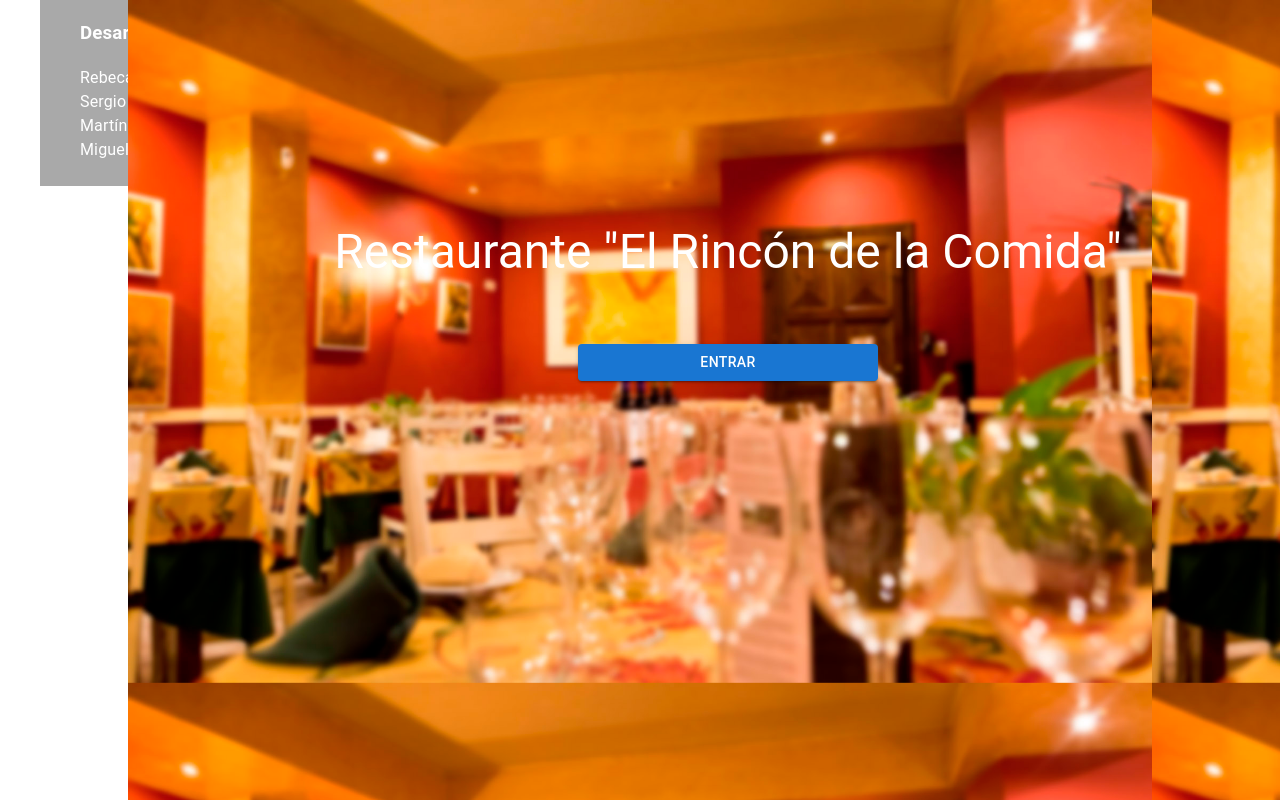
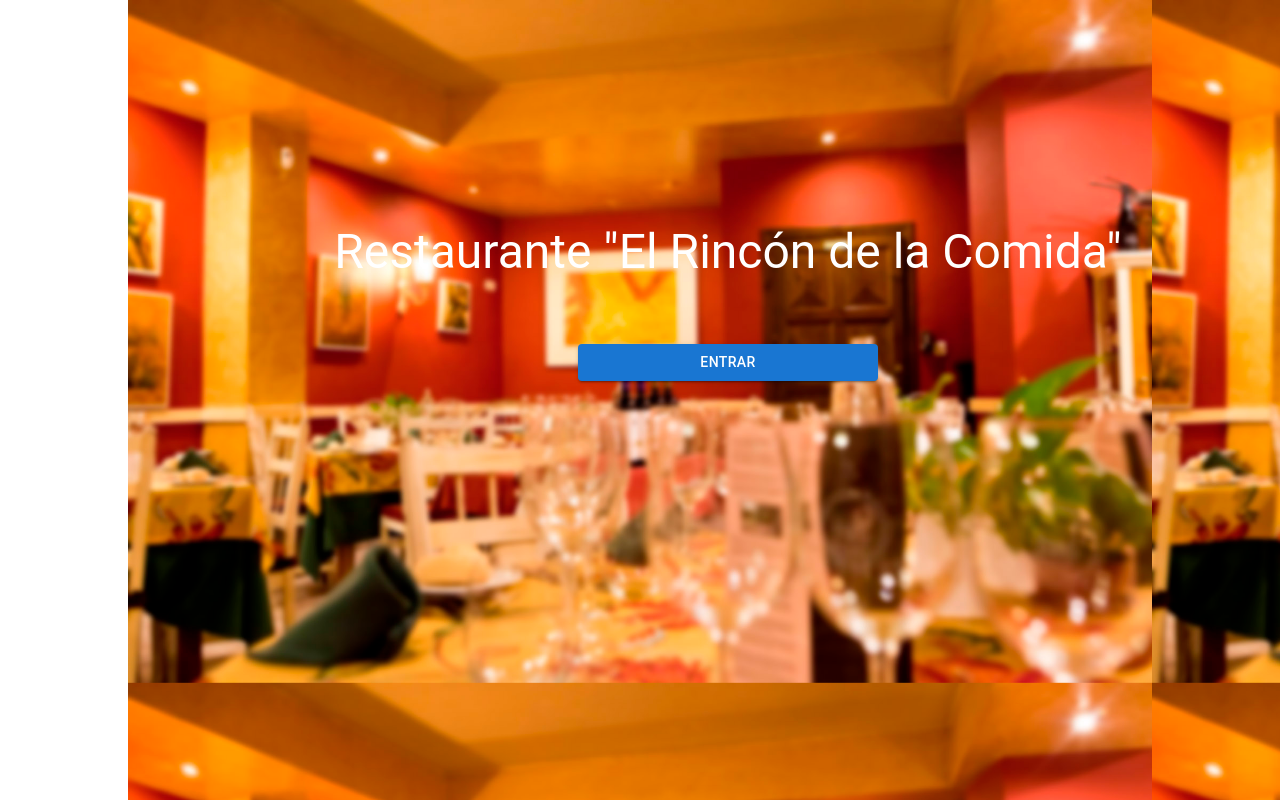
Before and after one commit to rradia00/Cook-It-App, a React (Create React App) app in the folder frontend/: page / in a window 1280 px wide. Shown: the top 800 px of the page. Built offline with nearby package versions, Linux system fonts and the light colour scheme.

Commit message:
correcion entrada

```diff
--- a/frontend/src/pages/entrada.js
+++ b/frontend/src/pages/entrada.js
@@ -67,7 +67,6 @@ const fondo = require("../fotos/comedor.jpg");
                 </Box>
 
             </Container>
-            <Pie></Pie>
         </ThemeProvider>
     );
 }
```
